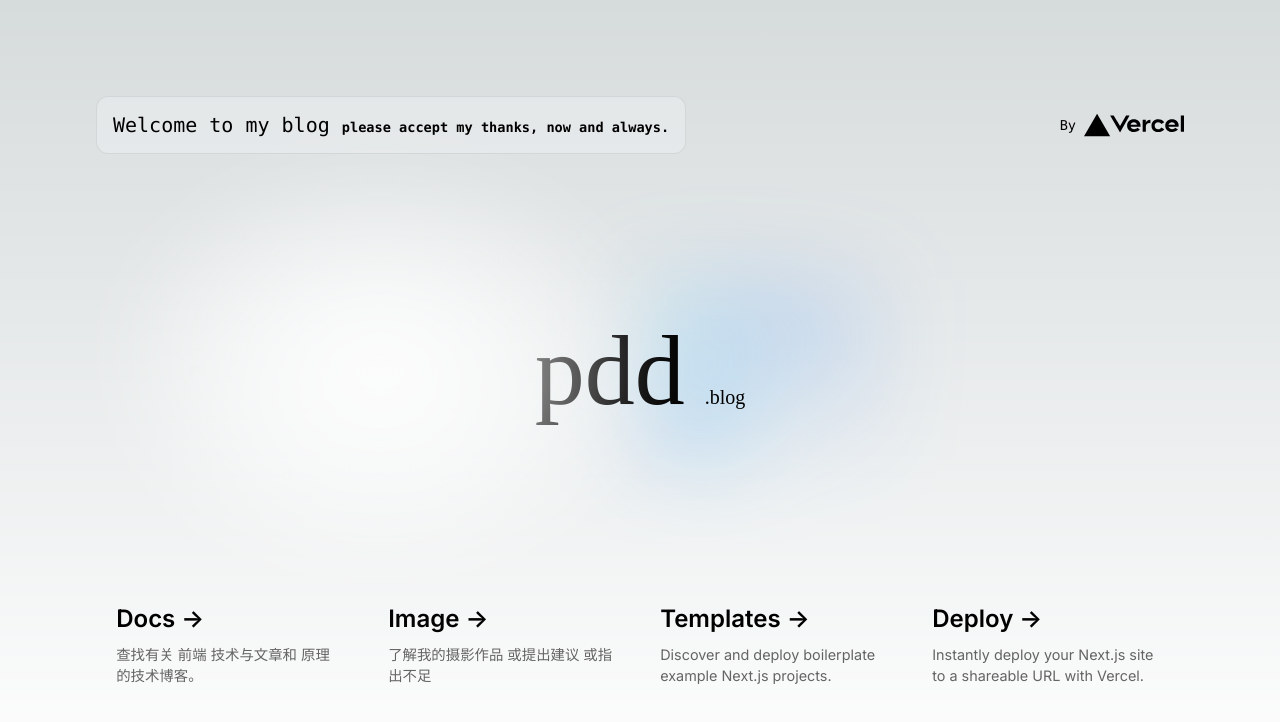
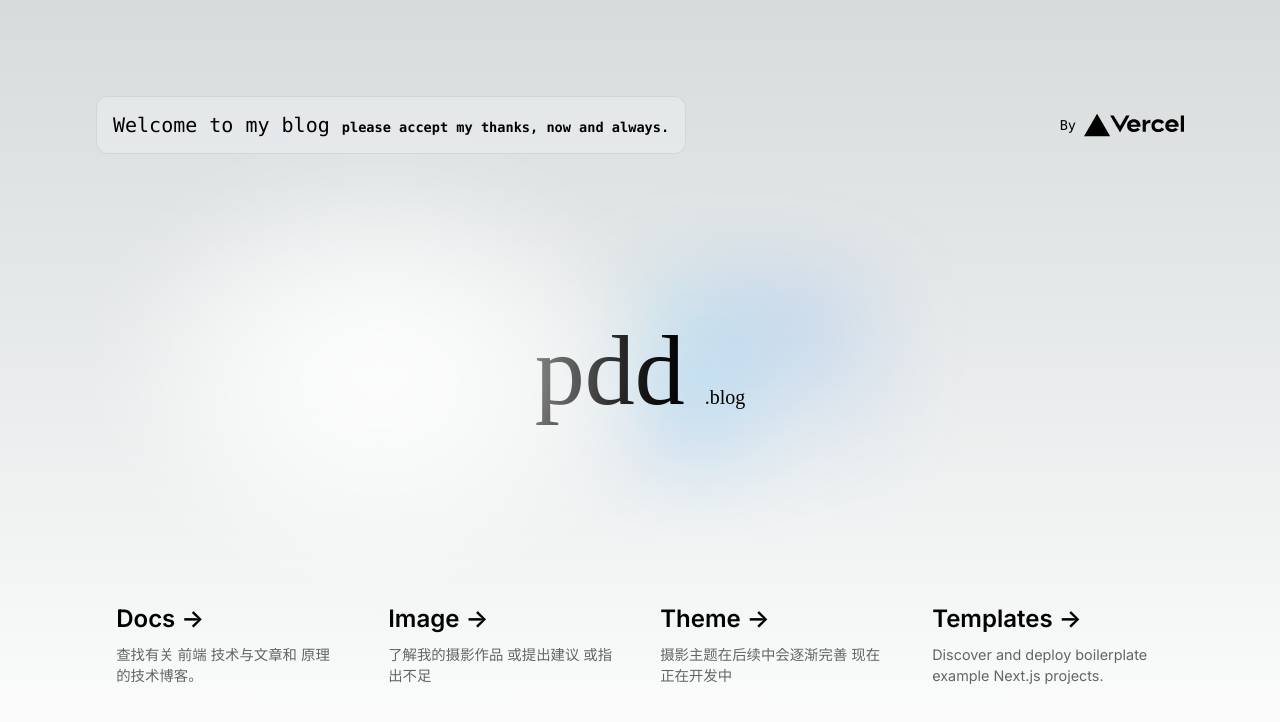
Before and after one commit to tzwtmll/tzwtmll.github.io, a Next.js app: page / in a window 1280 px wide. Shown: the top 722 px of the page. Built offline with nearby package versions, Linux system fonts and the light colour scheme.

Commit message:
添加主题

```diff
--- a/pages/index.js
+++ b/pages/index.js
@@ -78,7 +78,19 @@ export default function Home() {
               了解我的摄影作品 或提出建议 或指出不足
             </p>
           </a>
-
+          <a
+            href="https://tzwtmll.github.io/phototheme"
+            className={styles.card}
+            target="_blank"
+            rel="noopener noreferrer"
+          >
+            <h2 className={inter.className}>
+              Theme <span>-&gt;</span>
+            </h2>
+            <p className={inter.className}>
+              摄影主题在后续中会逐渐完善 现在正在开发中
+            </p>
+          </a>
           <a
             href="https://vercel.com/templates?framework=next.js&utm_source=create-next-app&utm_medium=default-template&utm_campaign=create-next-app"
             className={styles.card}
@@ -92,21 +104,6 @@ export default function Home() {
               Discover and deploy boilerplate example Next.js&nbsp;projects.
             </p>
           </a>
-
-          <a
-            href="https://vercel.com/new?utm_source=create-next-app&utm_medium=default-template&utm_campaign=create-next-app"
-            className={styles.card}
-            target="_blank"
-            rel="noopener noreferrer"
-          >
-            <h2 className={inter.className}>
-              Deploy <span>-&gt;</span>
-            </h2>
-            <p className={inter.className}>
-              Instantly deploy your Next.js site to a shareable URL
-              with&nbsp;Vercel.
-            </p>
-          </a>
         </div>
       </main>
     </>
```
